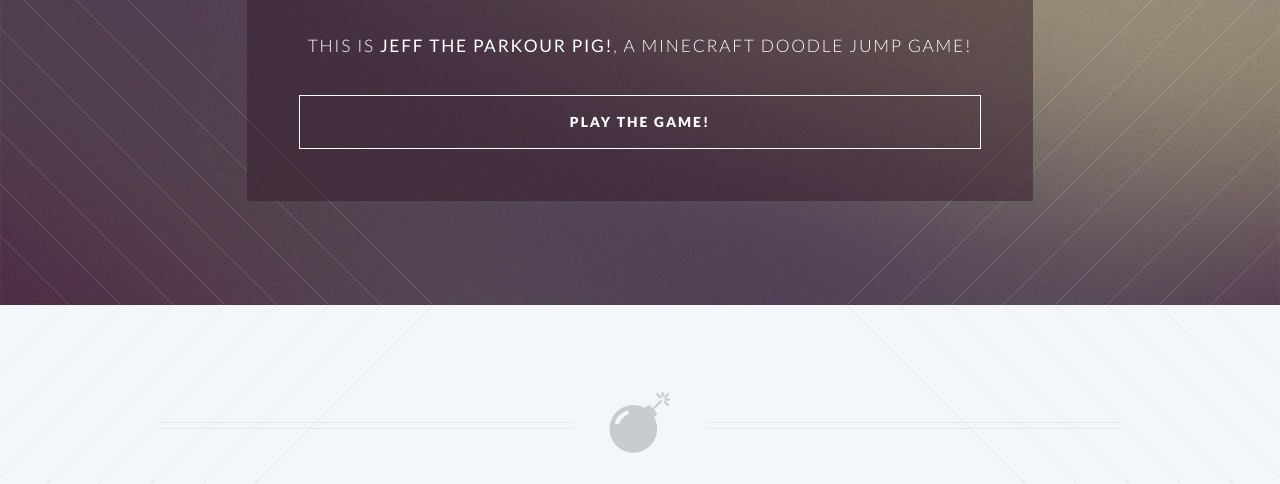
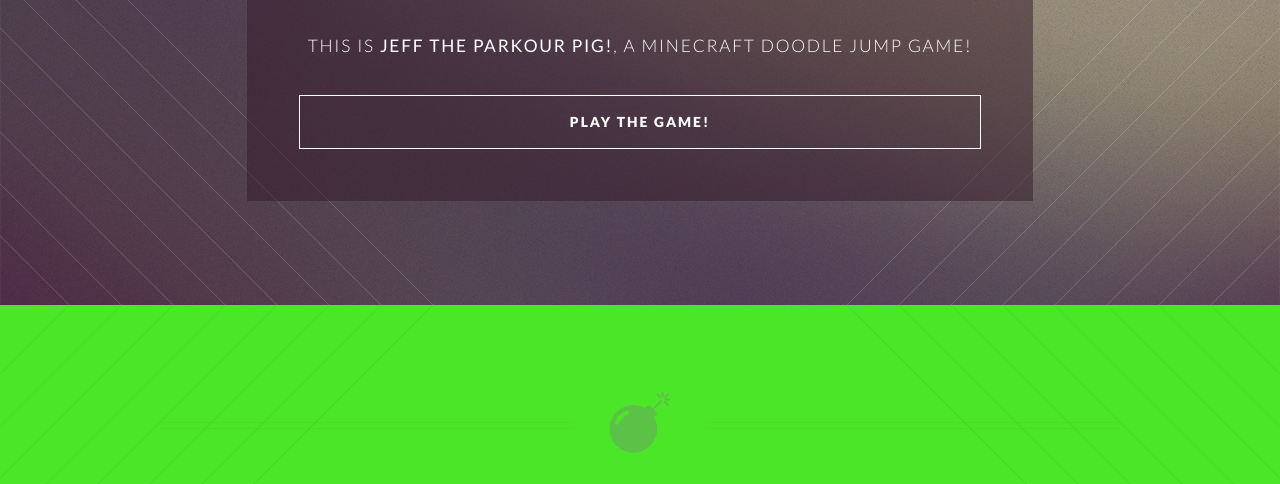
Before and after one commit to theflyingcow123/theflyingcow123.github.io, a plain HTML site: page index.html in a window 1280 px wide. Shown: the part 238-722 px from the top of the page. Drawn offline with Linux system fonts and the light colour scheme; a script that the page names is missing.

Commit message:
changed color

```diff
--- a/assets/css/main.css
+++ b/assets/css/main.css
@@ -1551,7 +1551,7 @@
 /* Basic */
 
 	body {
-		background: #f3f6fa;
+		background: #4CE629;
 	}
 
 		body.is-loading *, body.is-loading *:before, body.is-loading *:after {
```
